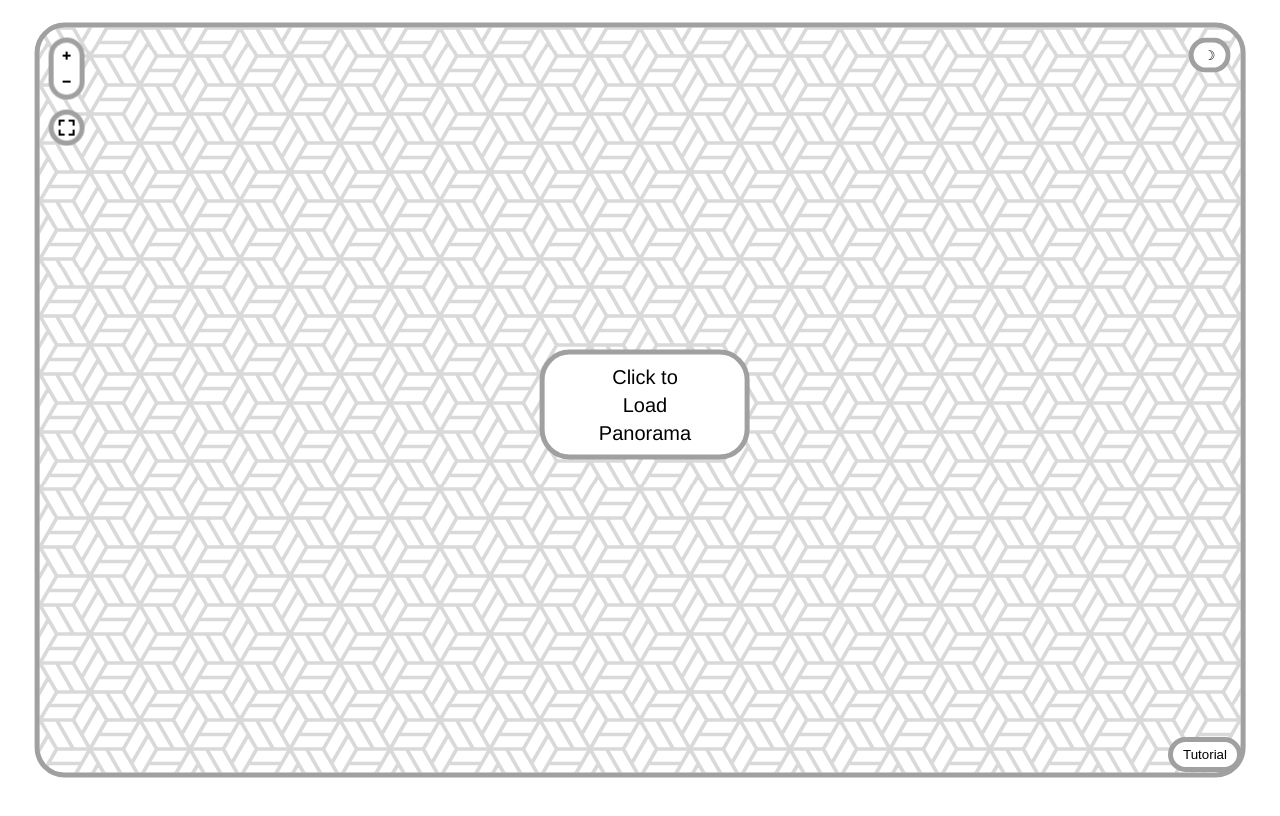
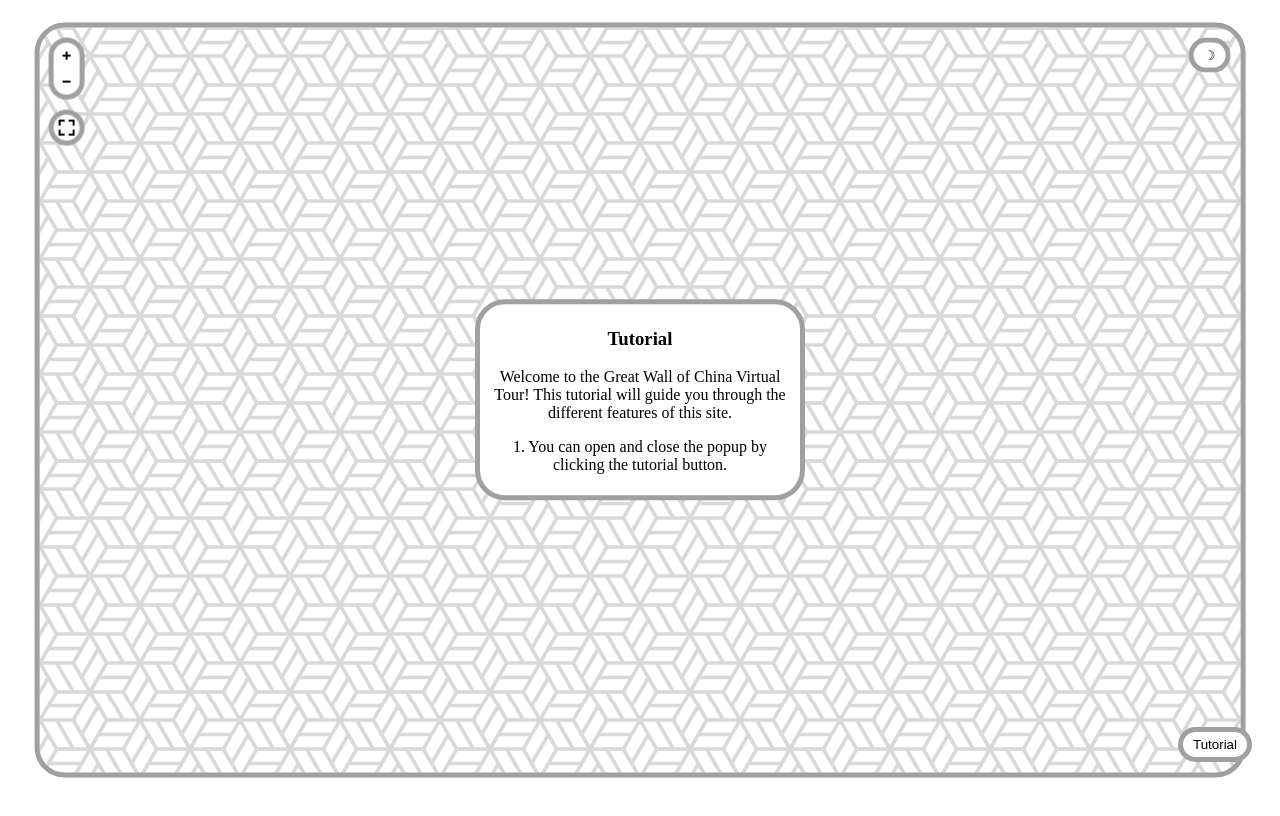
Before and after one commit to AlexBurns2/ComputingVirtualTour, a website: page index.html in a window 1280 px wide. Shown: the top 816 px of the page. Drawn offline with Linux system fonts and the light colour scheme.

Commit message:
popup wll now show on first open

```diff
--- a/pannellum.css
+++ b/pannellum.css
@@ -21,7 +21,7 @@ html, body {
 }
 
 #tutorial-popup {
-    display: none;
+    display: block;
     position: fixed;
     top: 50%;
     left: 50%;
@@ -36,8 +36,8 @@ html, body {
 
 #tutorial-button {
  position: absolute;
-  bottom: 28px;
-  right: 38px;
+  bottom: 38px;
+  right: 28px;
   background-color: var(--bgcolorlight);
   border: 5px solid var(--bordercolorlight);
   border-radius: 30px;
@@ -46,8 +46,11 @@ html, body {
   z-index: 2;
   transform: translateZ(9999px);
   color:var(--fontcolorlight)
+
 }
-
+    #tutorial-button:hover {
+        background: var(--bordercolorlight);
+    }
 
 
 body {
--- a/pannellumdark.css
+++ b/pannellumdark.css
@@ -18,7 +18,7 @@ html, body {
 }
 
 #tutorial-popup {
-    display: none;
+    display: block;
     position: fixed;
     top: 50%;
     left: 50%;
@@ -43,7 +43,7 @@ html, body {
 
 #tutorial-button {
  position: absolute;
-  bottom: 28px;
+  bottom: 38px;
   right: 38px;
   background-color: var(--bgcolorlight);
   border: 5px solid var(--bordercolorlight);
@@ -54,7 +54,9 @@ html, body {
   transform: translateZ(9999px);
   color:var(--fontcolorlight)
 }
-
+#tutorial-button:hover {
+    background: var(--bordercolorlight);
+}
 
 body {
     text-align: center;
```
